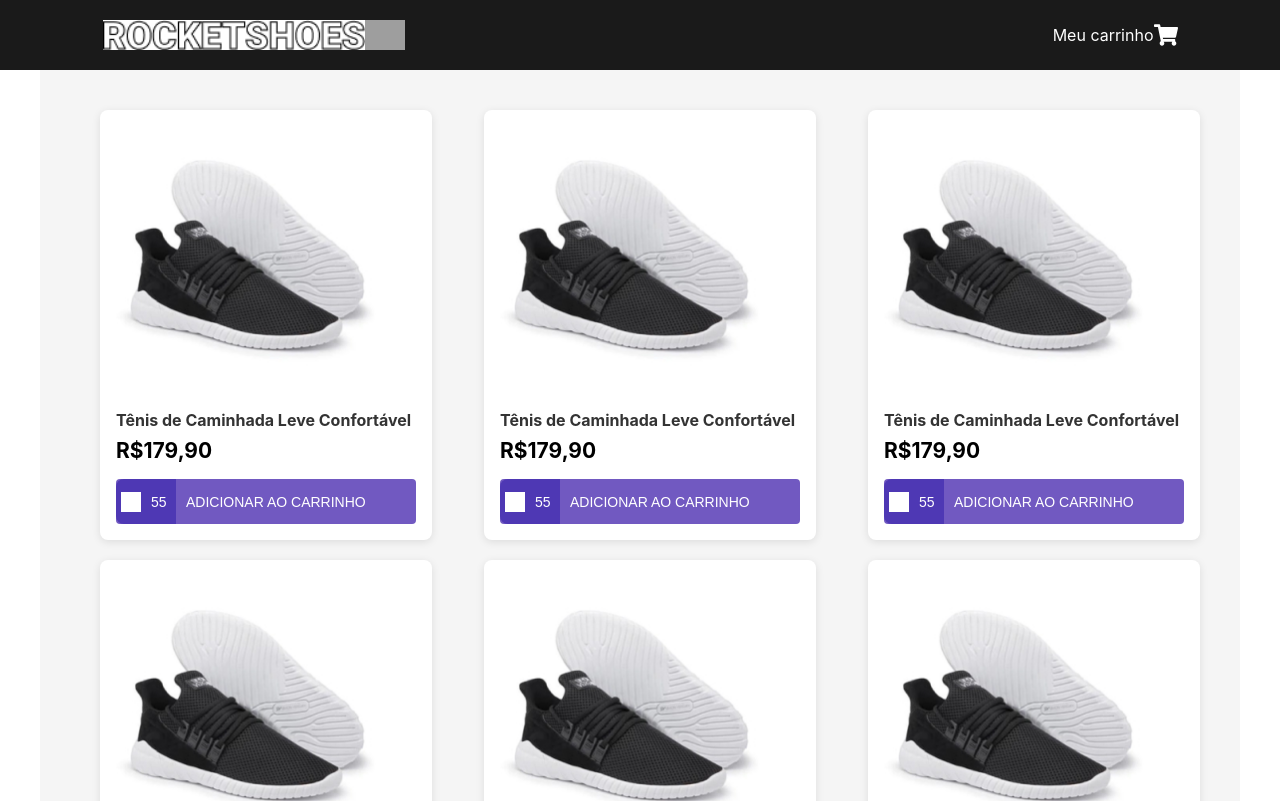
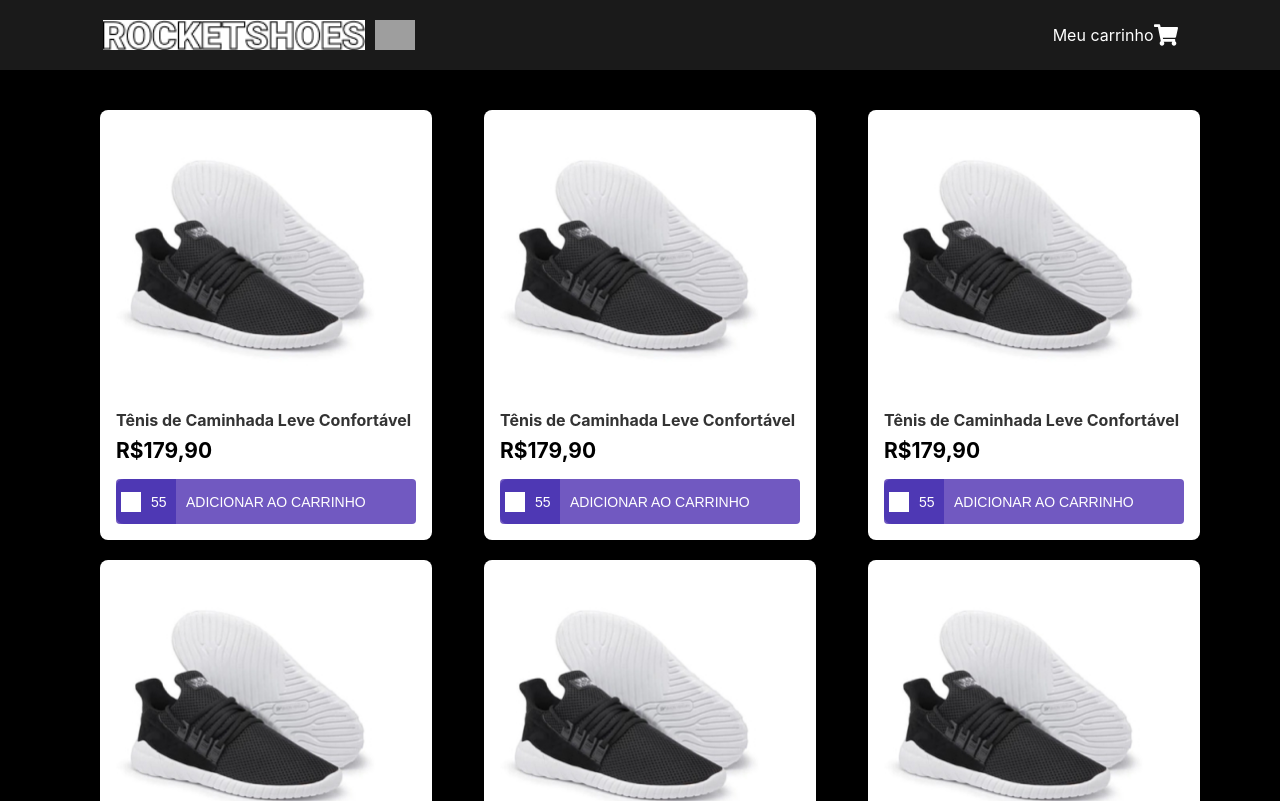
Before and after one commit to Nicolasmoss92/shopping-cart, a React (Create React App) app in the folder cart/: page / in a window 1280 px wide. Shown: the top 801 px of the page. Built offline with nearby package versions, Linux system fonts and the light colour scheme; grey boxes are pictures that could not be loaded.

Commit message:
feat: background

```diff
--- a/cart/src/components/Header/index.tsx
+++ b/cart/src/components/Header/index.tsx
@@ -1,4 +1,5 @@
-import { Cart, HeaderContainer, HeaderContent, Logo } from "./styles";
+import Card from "../layout/card/Card";
+import { CardStyle, HeaderContainer, HeaderContent, Logo } from "./styles";
 import { FaShoppingCart } from 'react-icons/fa';
 
 const Header: React.FC = () => {
@@ -9,10 +10,10 @@ const Header: React.FC = () => {
         <img src="/ROCKETSHOES.jpg" alt="Rocketshoes Logo" />
         <img src="/noun_Running_1473810.jpg" alt="Additional Logo" />
       </Logo>
-      <Cart>
+      <CardStyle>
         <span>Meu carrinho</span>
         <FaShoppingCart size={24}  data-testid="shopping-cart-icon" />
-      </Cart>
+      </CardStyle>
     </HeaderContent>
   </HeaderContainer>
   );
--- a/cart/src/components/Header/styles.ts
+++ b/cart/src/components/Header/styles.ts
@@ -15,21 +15,19 @@ export const HeaderContent = styled.div`
 `;
 
 export const Logo = styled.div`
-  display: flex; /* Para alinhar as imagens horizontalmente */
-  align-items: center; /* Centraliza verticalmente as imagens */
+  display: flex; /* Alinhamento horizontal das imagens */
+  align-items: center; /* Alinhamento vertical */
 
   img {
     height: 30px;
-    margin-right: 0px; /* Espaço entre as imagens */
-  }
 
-  img:last-child {
-    margin-right: 0; /* Remove o espaço da última imagem */
+    &:not(:last-child) {
+      margin-right: 10px; /* Aplica margem apenas para não ser o último item */
+    }
   }
 `;
 
-
-export const Cart = styled.div`
+export const CardStyle = styled.div`
   display: flex;
   align-items: center;
   color: #fff;
--- a/cart/src/components/layout/card/Card/index.tsx
+++ b/cart/src/components/layout/card/Card/index.tsx
@@ -1,7 +1,7 @@
 import CartButton from "../CardButton";
 import { ProductCard, ProductImage, ProductName, ProductPrice} from "./styles";
 
-const Cart: React.FC = () => {
+const Card: React.FC = () => {
   return (
     <div>
       <ProductCard>
@@ -14,4 +14,4 @@ const Cart: React.FC = () => {
   );
 };
 
-export default Cart;
+export default Card;
--- a/cart/src/pages/ListItensPage.tsx
+++ b/cart/src/pages/ListItensPage.tsx
@@ -5,11 +5,11 @@ import CheckoutSummary from "../components/layout/checkOut/CheckoutSummary";
 import SubHeader from "../components/layout/checkOut/Header";
 import ProductItem from "../components/layout/checkOut/ProductItem";
 import { ProductWrapper, QuantityControl } from "../components/layout/checkOut/ProductItem/styles";
-import { CardGrid, MainContainer } from "../styles/globalStyles";
+import { CardGrid, MainContainer, PageWrapper } from "../styles/globalStyles";
 
 const CardGridPage: React.FC = () => {
   return (
-        <div>
+    <PageWrapper>
       <Header />
       <MainContainer>
         <CardGrid>
@@ -25,7 +25,7 @@ const CardGridPage: React.FC = () => {
 
         </CardGrid>
       </MainContainer>
-        </div>
+    </PageWrapper>
   );
 };
 
--- a/cart/src/styles/globalStyles.ts
+++ b/cart/src/styles/globalStyles.ts
@@ -2,7 +2,7 @@ import styled from 'styled-components';
 
 // Body (Amarelo) - container principal
 export const MainContainer = styled.main`
-  background-color: #f5f5f5; /* Cor de fundo para o body */
+  background-color: black; /* Cor de fundo para o body */
   padding: 20px;
   min-height: 100vh;
   display: flex;
@@ -17,6 +17,7 @@ export const MainContainer = styled.main`
 
 // CardGrid - Grid responsivo para os cards
 export const CardGrid = styled.div`
+  background-color: black; /* Cor de fundo para o body */
   display: flex;
   flex-wrap: wrap; /* Permite que os cards quebrem linha */
   justify-content: flex-start;
@@ -35,3 +36,7 @@ export const CardGrid = styled.div`
     justify-content: center; /* Centraliza os cards em telas menores */
   }
 `;
+export const PageWrapper = styled.div`
+  background-color: black; /* Cor de fundo preta */
+  min-height: 100vh; /* Para cobrir toda a altura da página */
+`;
```
Lines whose indentation alone changed are shown as unchanged.
